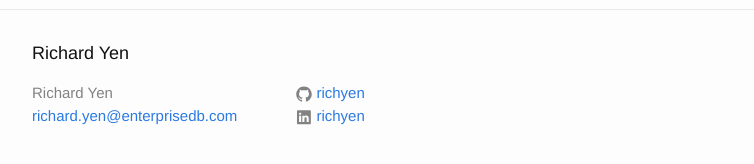
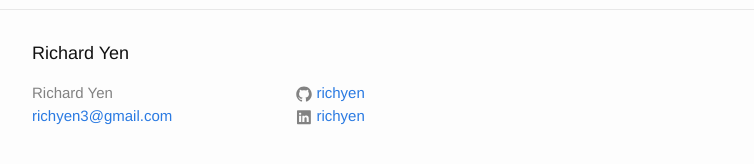
Before and after one commit to richyen/richyen.github.io, a Jekyll site: the page built from index.html, in a window 1280 px wide and 900 px high, scrolled down 1608 px. Shown: the part 713-877 px from the top of the window, without its empty margins (238-992 px from the left). Built offline with Jekyll 4.4.1, drawn with Linux system fonts in a browser that asks for light colours; comment, search, counter and statistics services are not loaded.

Commit message:
update email address

```diff
--- a/_config.yml
+++ b/_config.yml
@@ -7,7 +7,7 @@
 
 # Site settings
 title: Richard Yen
-email: richard.yen@enterprisedb.com
+email: richyen3@gmail.com
 description: > # this means to ignore newlines until "baseurl:"
 future: false
 baseurl: "" # the subpath of your site, e.g. /blog
```
